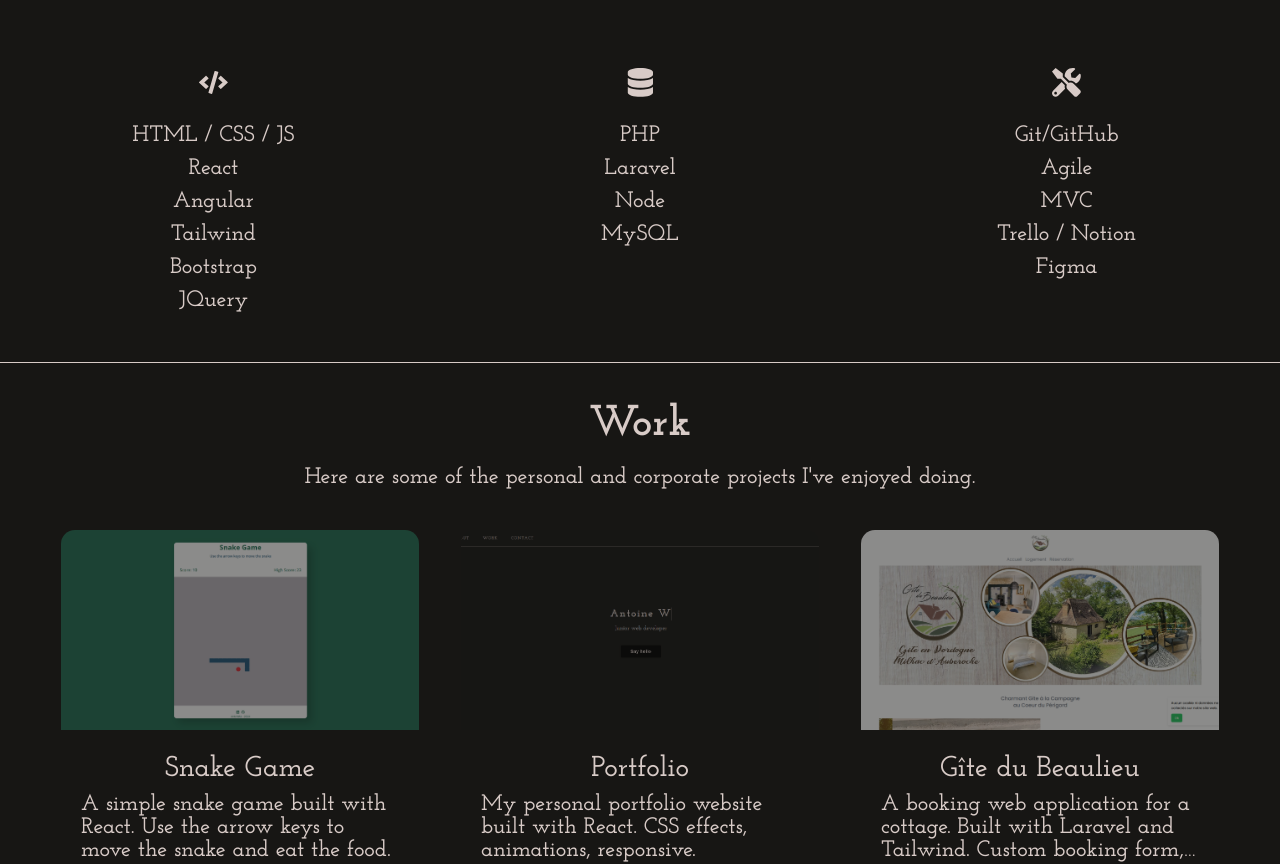
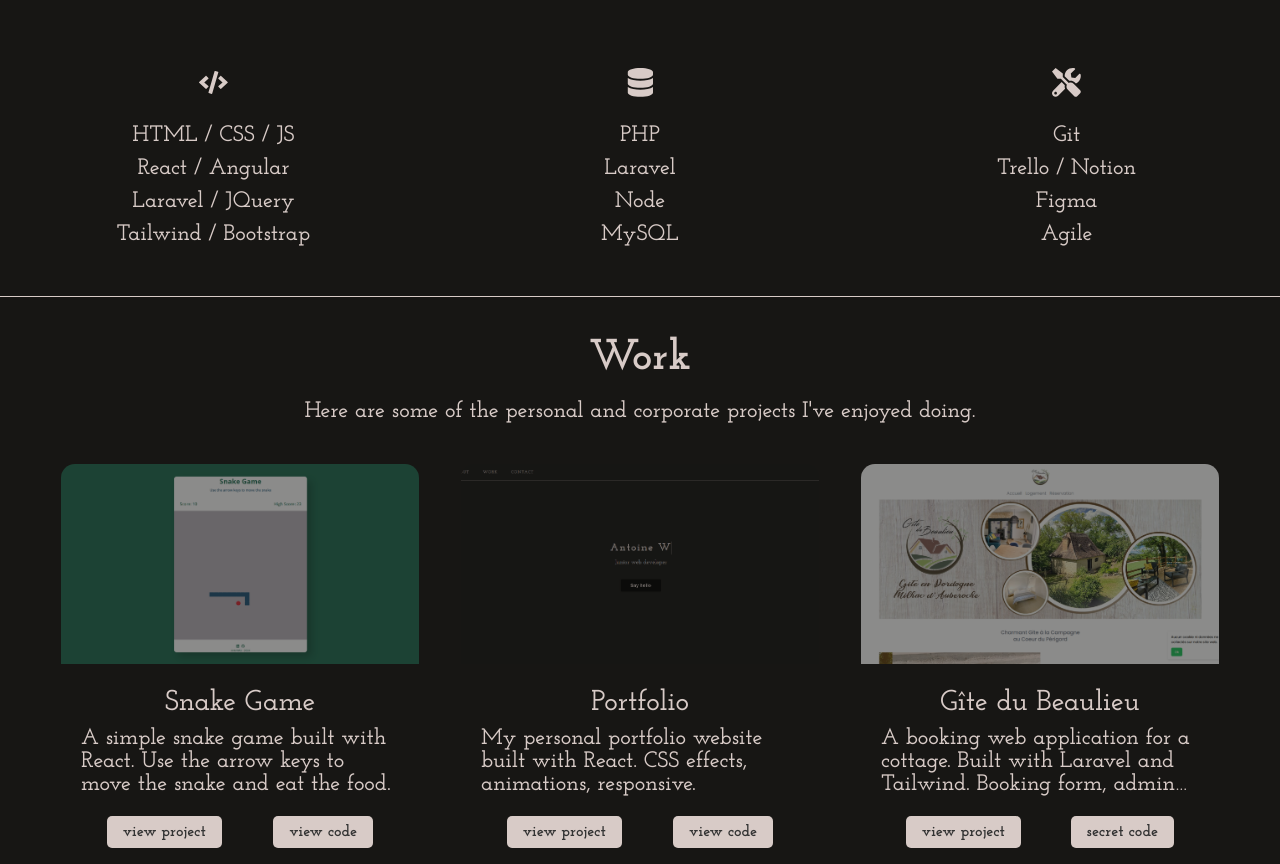
Before and after one commit to AntoineWtz/portfolio, a React (Create React App) app: page / in a window 1280 px wide. Shown: the part 1004-1868 px from the top of the page. Built offline with nearby package versions, Linux system fonts and the light colour scheme.

Commit message:
add skills

```diff
--- a/src/components/About.js
+++ b/src/components/About.js
@@ -1,5 +1,4 @@
 // About.js
-
 import React from 'react';
 import { FaCode, FaDatabase, FaTools } from 'react-icons/fa';
 import '../styles/About.css';
@@ -20,11 +19,9 @@ const About = () => {
           <h3><FaCode /></h3>
           <ul>
             <li> HTML / CSS / JS</li>
-            <li> React</li>
-            <li> Angular</li>
-            <li> Tailwind</li>
-            <li> Bootstrap</li>
-            <li> JQuery</li>
+            <li> React / Angular</li>
+            <li> Laravel / JQuery</li>
+            <li> Tailwind / Bootstrap</li>
           </ul>
         </div>
         <div className='column'>
@@ -39,11 +36,10 @@ const About = () => {
         <div className='column'>
           <h3><FaTools /></h3>
           <ul>
-            <li> Git/GitHub</li>
-            <li> Agile</li>
-            <li> MVC</li>
+            <li> Git</li>
             <li> Trello / Notion</li>
             <li> Figma</li>
+            <li> Agile</li>
           </ul>
         </div>
       </div>
--- a/src/components/Footer.js
+++ b/src/components/Footer.js
@@ -1,3 +1,4 @@
+// Footer.js
 import React from 'react';
 import { FontAwesomeIcon } from '@fortawesome/react-fontawesome';
 import { faLinkedin, faGithub } from '@fortawesome/free-brands-svg-icons';
--- a/src/components/ProjectCard.js
+++ b/src/components/ProjectCard.js
@@ -1,5 +1,4 @@
 // ProjectCard.js
-
 import React from 'react';
 import '../styles/ProjectCard.css';
 
--- a/src/components/Projects.js
+++ b/src/components/Projects.js
@@ -1,5 +1,4 @@
 // Projects.js
-
 import React from 'react';
 import { useState } from 'react';
 import ProjectCard from './ProjectCard';
@@ -39,7 +38,7 @@ const Projects = () => {
     {
       id: 3,
       title: 'Gîte du Beaulieu',
-      description: 'A booking web application for a cottage. Built with Laravel and Tailwind. Custom booking form, calendar, admin panel.',
+      description: 'A booking web application for a cottage. Built with Laravel and Tailwind. Booking form, admin panel.',
       imageUrl: beaulieu,
       projectLink: 'https://www.gitedubeaulieu.fr/'
     },
```
